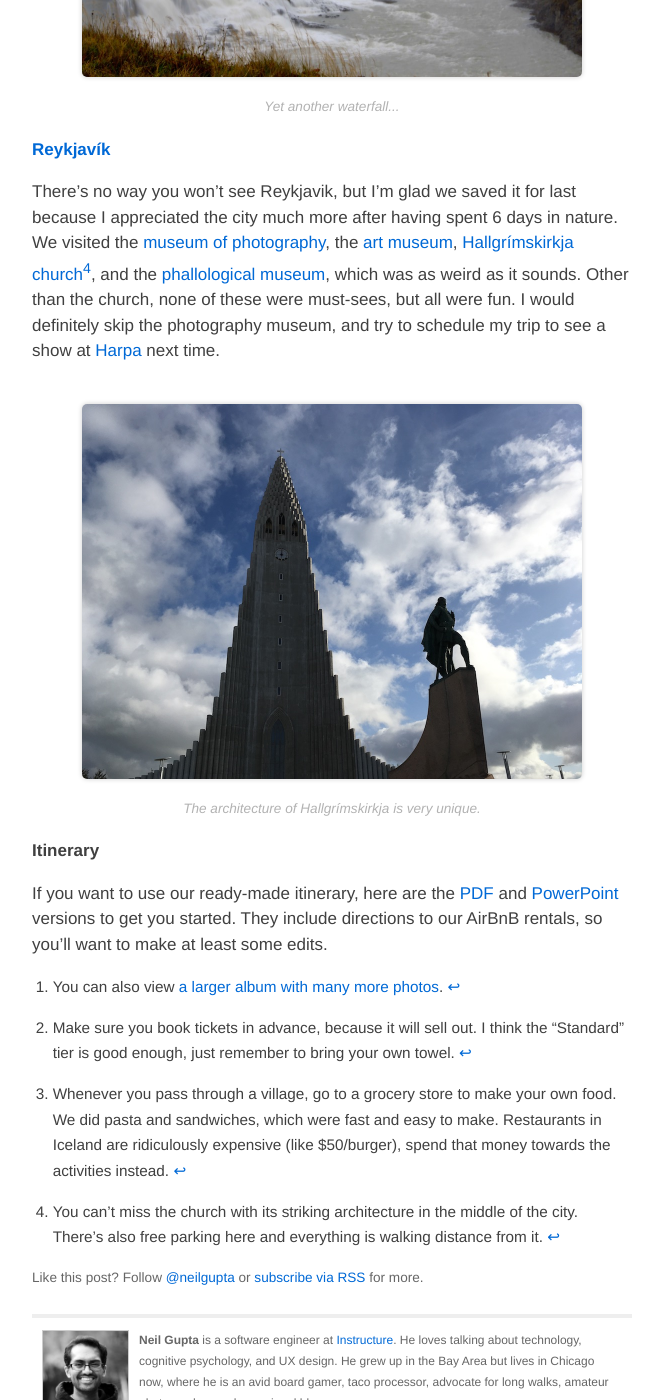
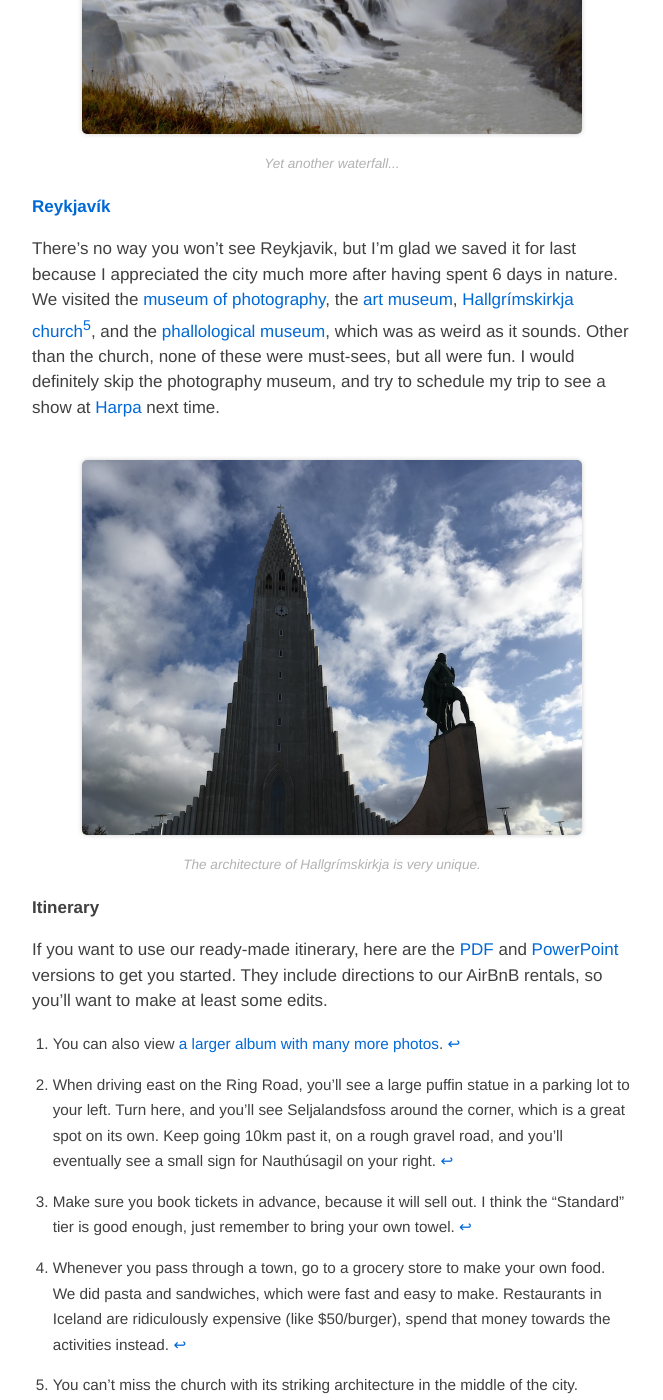
Before and after one commit to neilgupta/neilgupta.github.com, a Jekyll site: the page built from _posts/2017-09-25-iceland.md, in a window 1280 px wide and 1400 px high, scrolled down 7786 px. Shown: the whole window, without its empty margins (308-971 px from the left). Built offline with Jekyll 4.4.1, drawn with Linux system fonts in a browser that asks for light colours; some of the changed text lies outside the part shown.

Commit message:
Add some more info to iceland post

```diff
--- a/_posts/2017-09-25-iceland.md
+++ b/_posts/2017-09-25-iceland.md
@@ -11,7 +11,7 @@ First, there’s a lot to cover in Iceland. We didn’t want to feel rushed or s
 
 **[Nauthúsagil Canyon](http://www.katlageopark.com/geosites/nauthusagil/)**
 
-This hidden gem, located at the end of an unmarked 10km gravel road, is literally off the beaten path and 100% worth visiting. It's a narrow canyon with a shallow creek, so you'll probably get a little wet and there is some minor bouldering involved, but eventually you'll reach an amazing waterfall in the back. There's no excuse for missing this one!
+This hidden gem, located near the popular [Seljalandsfoss waterfall](https://en.wikipedia.org/wiki/Seljalandsfoss), is literally off the beaten path and 100% worth visiting.[^2] It's a narrow canyon with a shallow creek, so you'll probably get a little wet and there is some minor bouldering involved, but eventually you'll reach an amazing waterfall in the back. There's no excuse for missing this one!
 
 <a href="/post_files/iceland/IMG_0066.jpg" title="View larger image"><img src="/post_files/iceland/IMG_0066_thumbnail.jpeg" class="photograph img500" alt="Nauthúsagil" /></a>
 <p class="caption">Discovering the hidden waterfall. As usual, it's better in person.</p>
@@ -27,14 +27,14 @@ We went inside a glacier that surrounds Katla (Iceland's largest volcano) and sa
 
 **[Blue Lagoon](http://www.bluelagoon.com/)**
 
-Blue Lagoon is the most famous geothermal spa, and you pretty much have to do it if you’re visiting Iceland.[^2] The water is a vibrant milky blue color, like I’ve never seen before, and incredibly warm. We reached there around 8am, just as it opened, and it felt like a private club. By the time we left around 11am, it felt more like a public pool, so I definitely recommend trying to get there at opening time. Also, the lagoon is *huge* so be sure to explore thoroughly when you get there to find all that it has to offer, including a cave, floating pillows, steam showers, facial masks, and a hot waterfall. The water does smell sulfuric (like rotten eggs) but it was not as strong as I expected.
+Blue Lagoon is the most famous geothermal spa, and you pretty much have to do it if you’re visiting Iceland.[^3] The water is a vibrant milky blue color, like I’ve never seen before, and incredibly warm. We reached there around 8am, just as it opened, and it felt like a private club. By the time we left around 11am, it felt more like a public pool, so I definitely recommend trying to get there at opening time. Also, the lagoon is *huge* so be sure to explore thoroughly when you get there to find all that it has to offer, including a cave, floating pillows, steam showers, facial masks, and a hot waterfall. The water does smell sulfuric (like rotten eggs) but it was not as strong as I expected.
 
 <a href="/post_files/iceland/IMG_2905.jpg" title="View larger image"><img src="/post_files/iceland/IMG_2905_thumbnail.jpeg" class="photograph img500" alt="Blue Lagoon" /></a>
 <p class="caption">The milky blue color is from the silica, which is apparently great for your skin.</p>
 
 **[Diamond Beach](https://guidetoiceland.is/connect-with-locals/regina/iceland-s-diamond-beach)**
 
-Diamond Beach is a glacial lagoon that contains large chunks of floating blue ice. It gets its name because the ice look like diamonds on the beach. It is a breathtaking view and a must see.
+Diamond Beach is a glacier lake that contains large chunks of floating blue ice. It gets its name because the ice look like diamonds on the beach. It is a breathtaking view and a must see. It's next to [Fjallsarlon](https://en.wikipedia.org/wiki/Fjallsárlón), also known as the Ice Lagoon, which is similar and also worth stopping by.
 
 <a href="/post_files/iceland/IMG_3082.jpg" title="View larger image"><img src="/post_files/iceland/IMG_3082_thumbnail.jpeg" class="photograph" alt="Diamond Beach" /></a>
 <p class="caption">Getting rich at Diamond Beach.</p>
@@ -55,7 +55,7 @@ We went in fall so all of the plants were bright orange and absolutely gorgeous.
 
 **Great Auk Memorial, Reykjanes**
 
-I definitely recommend taking the coastal scenic route from Keflayvik Airport to get your first taste of Iceland. It takes about an hour instead of 20 minutes on the direct route, but you’re on vacation! It also gives you the chance to stop by the Great Auk Memorial on your way into the country.
+If you're going to either Blue Lagoon or Reykjavík from Keflayvik Airport, I definitely recommend taking the coastal scenic route to get your first taste of Iceland. It takes about an hour instead of 20 minutes on the direct route, but you’re on vacation! It also gives you the chance to stop by the Great Auk Memorial on your way into the country.
 
 The [Great Auks](https://en.wikipedia.org/wiki/Great_auk) were a species of flightless birds that lived in Iceland a couple centuries ago but are now extinct. The memorial (just a cliff with some pretty rocks) is a great spot to take some pictures to kick off your trip.
 
@@ -64,13 +64,13 @@ The [Great Auks](https://en.wikipedia.org/wiki/Great_auk) were a species of flig
 
 **Random Stops**
 
-As you’re driving along the Ring Road[^3], you’ll see [lots](https://www.icloud.com/sharedalbum/#B0i5ON9t38rPkO;F19A881E-501A-41BA-9940-AF82F70C0A24) of [gorgeous](https://www.icloud.com/sharedalbum/#B0i5ON9t38rPkO;B2472E6D-6D1F-4F5B-85FD-31435ABA1F67) [views](https://www.icloud.com/sharedalbum/#B0i5ON9t38rPkO;19E2372A-5D37-4595-9F75-BCE9D85CDBE3) just on the side of the road. Don't forget to liberally stop and take pictures because it’s a lot of fun to randomly pull over and explore. I guarantee no matter where you stop, it will be picturesque and you never know what you’ll find.
+As you’re driving along the Ring Road[^4], you’ll see [lots](https://www.icloud.com/sharedalbum/#B0i5ON9t38rPkO;F19A881E-501A-41BA-9940-AF82F70C0A24) of [gorgeous](https://www.icloud.com/sharedalbum/#B0i5ON9t38rPkO;B2472E6D-6D1F-4F5B-85FD-31435ABA1F67) [views](https://www.icloud.com/sharedalbum/#B0i5ON9t38rPkO;19E2372A-5D37-4595-9F75-BCE9D85CDBE3) just on the side of the road. Don't forget to liberally stop and take pictures because it’s a lot of fun to randomly pull over and explore. I guarantee no matter where you stop, it will be picturesque and you never know what you’ll find.
 
 <a href="/post_files/iceland/IMG_1317.jpg" title="View larger image"><img src="/post_files/iceland/IMG_1317_thumbnail.jpeg" class="photograph img500" alt="A little waterfall" /></a>
 <p class="caption">Finding a little waterfall on the side of the road.</p>
 
 <a href="/post_files/iceland/IMG_0325.jpg" title="View larger image"><img src="/post_files/iceland/IMG_0325_thumbnail.jpeg" class="photograph img500" alt="Girl vs sheep" /></a>
-<p class="caption">Girl versus sheep, but I think the mountain won.</p>
+<p class="caption">Girlfriend versus sheep, but the mountain may have won.</p>
 
 **[Strokkur & Geysir Geysers](https://en.wikipedia.org/wiki/Strokkur)**
 
@@ -88,7 +88,7 @@ This place was packed with tourists, and I think we had seen enough waterfalls b
 
 **[Reykjavík](https://en.wikipedia.org/wiki/Reykjav%C3%ADk)**
 
-There’s no way you won’t see Reykjavik, but I’m glad we saved it for last because I appreciated the city much more after having spent 6 days in nature. We visited the [museum of photography](https://en.wikipedia.org/wiki/Reykjav%C3%ADk_Museum_of_Photography), the [art museum](https://en.wikipedia.org/wiki/Reykjavik_Art_Museum), [Hallgrímskirkja church](https://en.wikipedia.org/wiki/Hallgr%C3%ADmskirkja)[^4], and the [phallological museum](https://en.wikipedia.org/wiki/Icelandic_Phallological_Museum), which was as weird as it sounds. Other than the church, none of these were must-sees, but all were fun. I would definitely skip the photography museum, and try to schedule my trip to see a show at [Harpa](https://en.harpa.is/) next time.
+There’s no way you won’t see Reykjavik, but I’m glad we saved it for last because I appreciated the city much more after having spent 6 days in nature. We visited the [museum of photography](https://en.wikipedia.org/wiki/Reykjav%C3%ADk_Museum_of_Photography), the [art museum](https://en.wikipedia.org/wiki/Reykjavik_Art_Museum), [Hallgrímskirkja church](https://en.wikipedia.org/wiki/Hallgr%C3%ADmskirkja)[^5], and the [phallological museum](https://en.wikipedia.org/wiki/Icelandic_Phallological_Museum), which was as weird as it sounds. Other than the church, none of these were must-sees, but all were fun. I would definitely skip the photography museum, and try to schedule my trip to see a show at [Harpa](https://en.harpa.is/) next time.
 
 <a href="/post_files/iceland/IMG_1668.jpg" title="View larger image"><img src="/post_files/iceland/IMG_1668_thumbnail.jpeg" class="photograph img500" alt="Hallgrímskirkja" /></a>
 <p class="caption">The architecture of Hallgrímskirkja is very unique.</p>
@@ -99,6 +99,7 @@ If you want to use our ready-made itinerary, here are the [PDF](/post_files/icel
 
 
 [^1]: You can also view [a larger album with many more photos](https://www.icloud.com/sharedalbum/#B0i5ON9t38rPkO).
-[^2]: Make sure you book tickets in advance, because it will sell out. I think the "Standard" tier is good enough, just remember to bring your own towel.
-[^3]: Whenever you pass through a village, go to a grocery store to make your own food. We did pasta and sandwiches, which were fast and easy to make. Restaurants in Iceland are ridiculously expensive (like $50/burger), spend that money towards the activities instead.
-[^4]: You can’t miss the church with its striking architecture in the middle of the city. There’s also free parking here and everything is walking distance from it.
+[^2]: When driving east on the Ring Road, you'll see a large puffin statue in a parking lot to your left. Turn here, and you'll see Seljalandsfoss around the corner, which is a great spot on its own. Keep going 10km past it, on a rough gravel road, and you'll eventually see a small sign for Nauthúsagil on your right.
+[^3]: Make sure you book tickets in advance, because it will sell out. I think the "Standard" tier is good enough, just remember to bring your own towel.
+[^4]: Whenever you pass through a town, go to a grocery store to make your own food. We did pasta and sandwiches, which were fast and easy to make. Restaurants in Iceland are ridiculously expensive (like $50/burger), spend that money towards the activities instead.
+[^5]: You can’t miss the church with its striking architecture in the middle of the city. There’s also free parking here and everything is walking distance from it.
```
